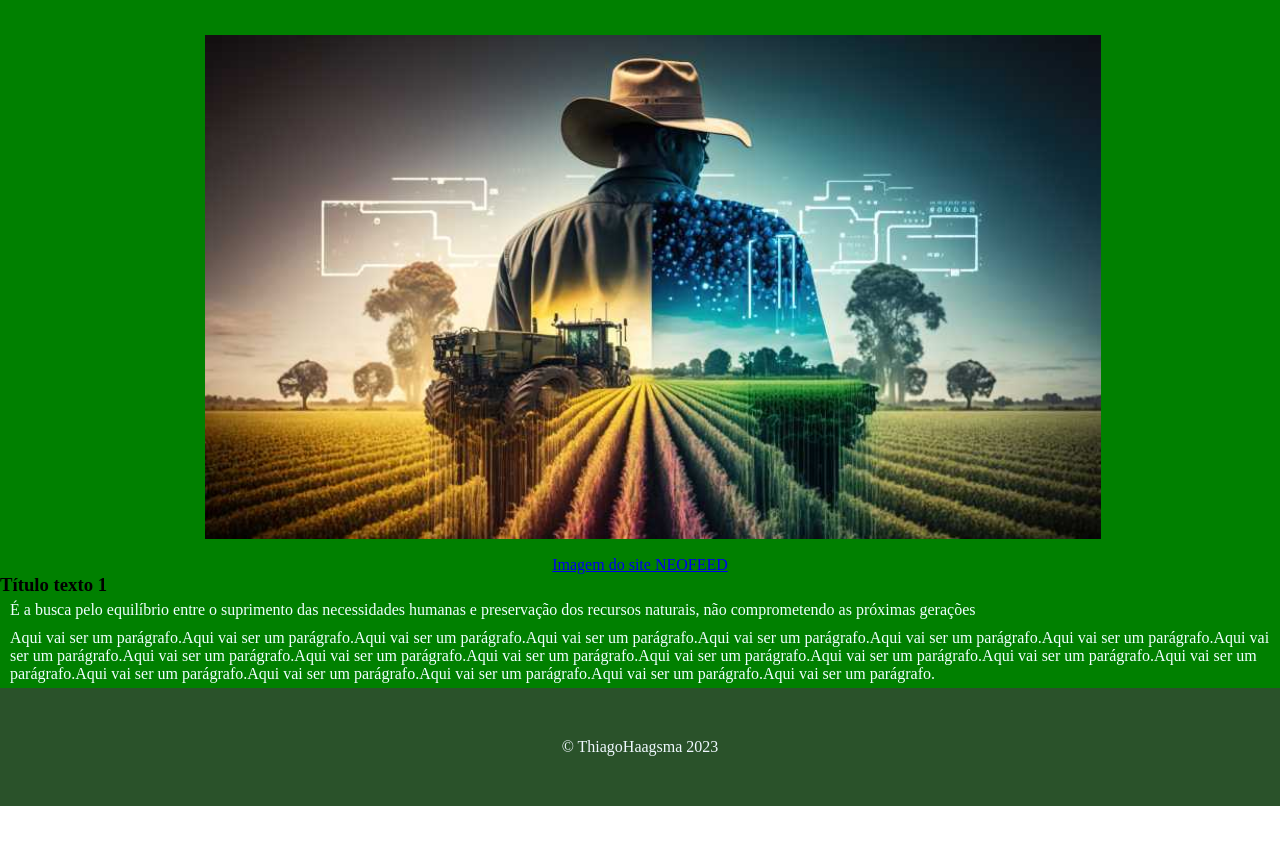
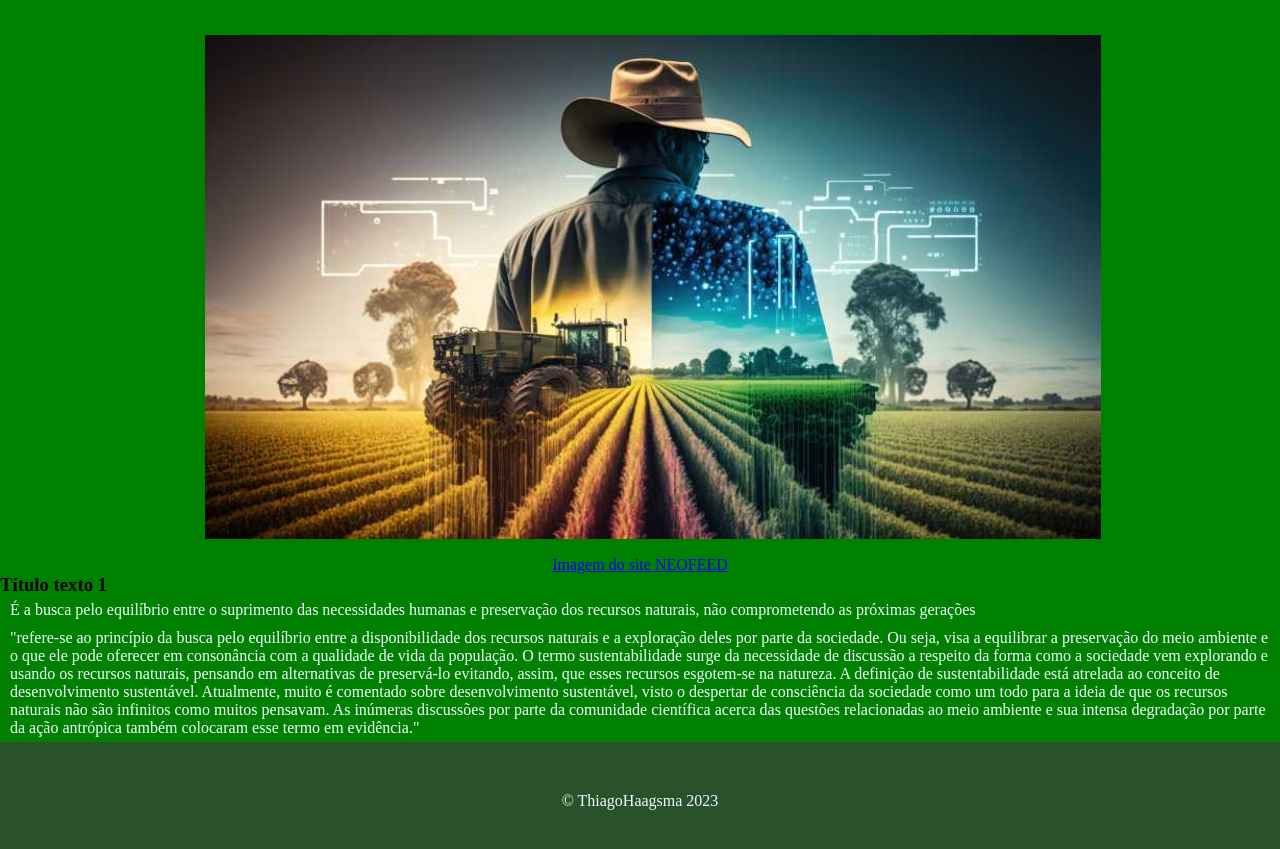
Before and after one commit to JoseAlejandro11/siteagrinho, a plain HTML site: page index.html in a window 1280 px wide. Shown: the part 137-986 px from the top of the page. Before the commit the page ends 943 px from the top, so only its background shows below. Drawn offline with Linux system fonts and the light colour scheme.

Commit message:
Adicionando texto

```diff
--- a/index.html
+++ b/index.html
@@ -38,12 +38,9 @@
                  dos recursos naturais, não comprometendo as próximas gerações
             </p>
             <p class="paragrafo">
-                Aqui vai ser um parágrafo.Aqui vai ser um parágrafo.Aqui vai ser um parágrafo.Aqui vai ser um
-                parágrafo.Aqui vai ser um parágrafo.Aqui vai ser um parágrafo.Aqui vai ser um parágrafo.Aqui vai ser um
-                parágrafo.Aqui vai ser um parágrafo.Aqui vai ser um parágrafo.Aqui vai ser um parágrafo.Aqui vai ser um
-                parágrafo.Aqui vai ser um parágrafo.Aqui vai ser um parágrafo.Aqui vai ser um parágrafo.Aqui vai ser um
-                parágrafo.Aqui vai ser um parágrafo.Aqui vai ser um parágrafo.Aqui vai ser um parágrafo.Aqui vai ser um
-                parágrafo.
+                "refere-se ao princípio da busca pelo equilíbrio entre a disponibilidade dos recursos naturais e a exploração deles por parte da sociedade. Ou seja, visa a equilibrar a preservação do meio ambiente e o que ele pode oferecer em consonância com a qualidade de vida da população.
+O termo sustentabilidade surge da necessidade de discussão a respeito da forma como a sociedade vem explorando e usando os recursos naturais, pensando em alternativas de preservá-lo evitando, assim, que esses recursos esgotem-se na natureza. A definição de sustentabilidade está atrelada ao conceito de desenvolvimento sustentável.
+Atualmente, muito é comentado sobre desenvolvimento sustentável, visto o despertar de consciência da sociedade como um todo para a ideia de que os recursos naturais não são infinitos como muitos pensavam. As inúmeras discussões por parte da comunidade científica acerca das questões relacionadas ao meio ambiente e sua intensa degradação por parte da ação antrópica também colocaram esse termo em evidência."
             </p>
         </section>
 
```
